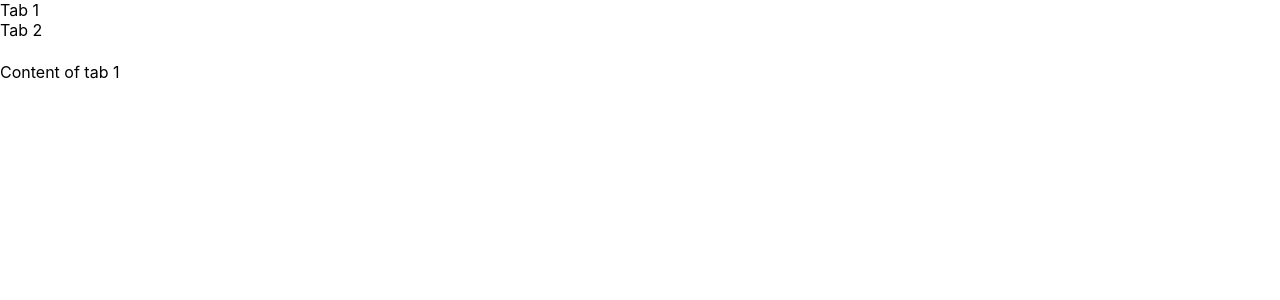
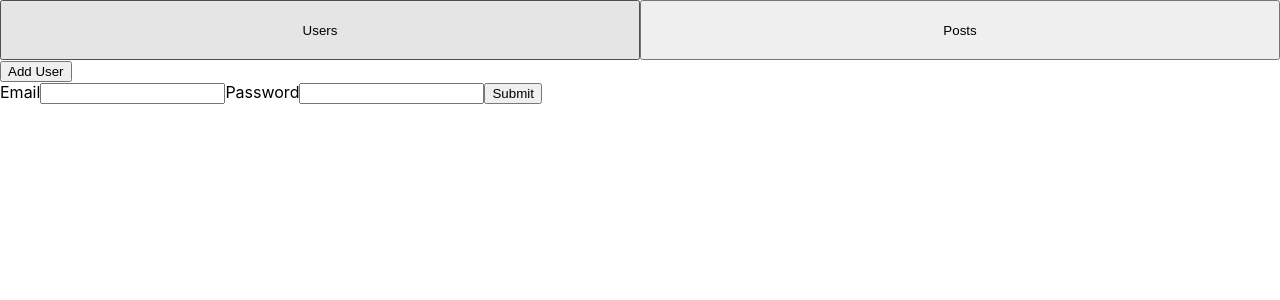
Before and after one commit to kinzical/Pizza-ordering-website, a React (Create React App) app: page /admin in a window 1280 px wide. Shown: the top 300 px of the page. Built offline with nearby package versions, Linux system fonts and the light colour scheme.

Commit message:
adding user  - in progress

```diff
--- a/src/Components/App/Modules/Admin/Presentations/Admin/Admin.css
+++ b/src/Components/App/Modules/Admin/Presentations/Admin/Admin.css
@@ -1,3 +1,14 @@
 .admin-page {
-    position: relative;
+    width: 100%;
+    height: 60px;
 }
+
+.tab-1 {
+    width: 50%;
+    height: 60px;
+}
+
+.tab-2 {
+    width: 50%;
+    height: 60px;
+}
--- a/src/Components/App/Modules/Admin/Presentations/Admin/Admin.tsx
+++ b/src/Components/App/Modules/Admin/Presentations/Admin/Admin.tsx
@@ -1,21 +1,27 @@
 import { Tabs } from 'antd';
 import React from 'react';
 import './Admin.css'
+import AddUser from '../Users/AddUser/AddUser'
+import { Route, Switch } from 'react-router-dom';
 
 export const Admin = () => {
 
     const { TabPane } = Tabs;
 
     return(
-        <div className="admin-page">
-            <Tabs defaultActiveKey="1" size="large" tabPosition="top" >
-                <TabPane tab="Tab 1" key="1">
-                    Content of tab 1
-                </TabPane>
-                <TabPane tab="Tab 2" key="2">
-                    Content of tab 2
-                </TabPane>
-          </Tabs>
+        <div>
+            <Switch>
+            {/* <Route exact path={["/", "/tutorials"]} component={TutorialsList} /> */}
+            <Route exact path="/add" component={AddUser} />
+            {/* <Route path="/tutorials/:id" component={Tutorial} /> */}
+            </Switch>
+            <nav className="navbar navbar-light bg-light admin-page">
+            <form className="container-fluid justify-content-start">
+                <button className="btn btn-outline-success me-2 tab-1" type="button">Users</button>
+                <button className="btn btn-outline-success me-2 tab-2" type="button">Posts</button>
+            </form>
+            </nav>
+            <AddUser />
         </div>
     )
 }
--- /dev/null
+++ b/src/Components/App/Modules/Admin/Presentations/Users/AddUser/AddUser.tsx
@@ -0,0 +1,80 @@
+import Form from "antd/lib/form/Form";
+import React, { useState } from "react";
+import { User } from "../../../../Shared/models/interfaces/User";
+import UserDataService from "../../../../Shared/services/http-common-services";
+
+const AddUser = () => {
+  const initialUserState = {
+    id: null,
+    email: "",
+    password: "",
+  };
+  const [user, setUser] = useState(initialUserState);
+  const [submitted, setSubmitted] = useState(false);
+
+  const handleInputChange = (event: any) => {
+    const { name, value } = event.target;
+    setUser({ ...user, [name]: value });
+  };
+
+  const saveUser = () => {
+    let data: User = {
+      email: user.email,
+      password: user.password
+    };
+
+    UserDataService.create(data)
+      .then(response => {
+        setUser({
+          id: response.data.id,
+          email: response.data.email,
+          password: response.data.password,
+        });
+        setSubmitted(true);
+        console.log(response.data);
+      })
+      .catch(e => {
+        console.log(e);
+      });
+  };
+
+  const newUser = () => {
+    setUser(initialUserState);
+    setSubmitted(false);
+  };
+
+  return (
+      <div>
+        <button className="btn btn-success" onClick={newUser}>
+            Add User
+        </button>
+        <Form>
+            <label >Email</label>
+            <input
+              type="email"
+              id="email"
+              required
+              value={user.email}
+              onChange={handleInputChange}
+              name="email"
+            />
+
+            <label>Password</label>
+            <input
+              type="password"
+              id="password"
+              required
+              value={user.password}
+              onChange={handleInputChange}
+              name="password"
+            />
+
+          <button onClick={saveUser} className="btn btn-success" >
+            Submit
+          </button>
+        </Form>
+        </div>
+  );
+};
+
+export default AddUser;
```
